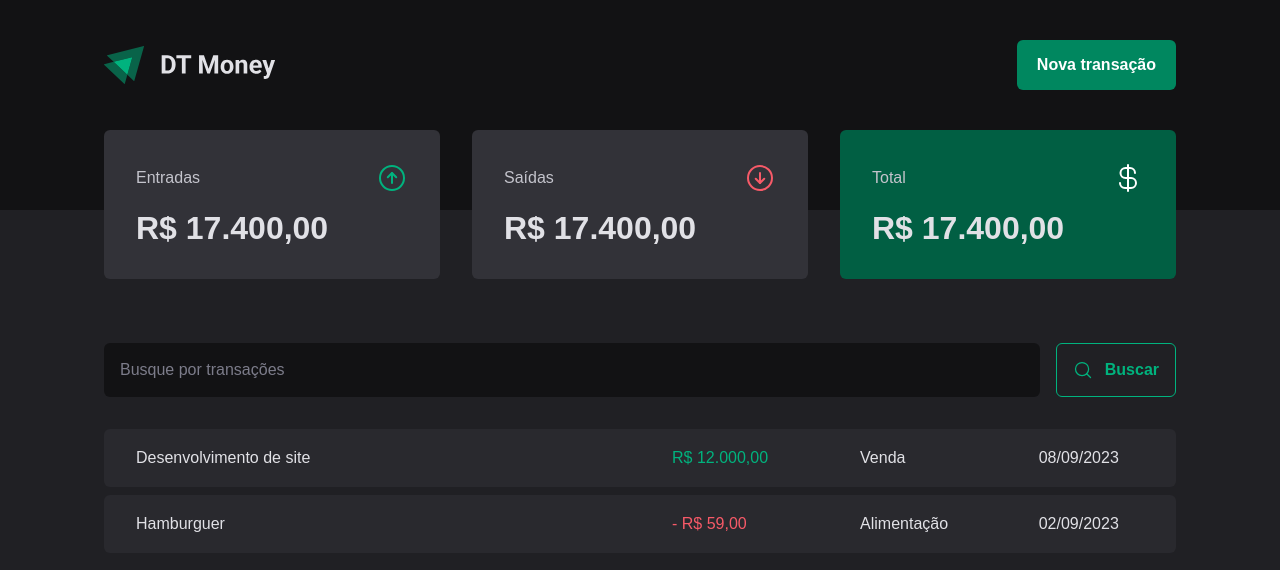
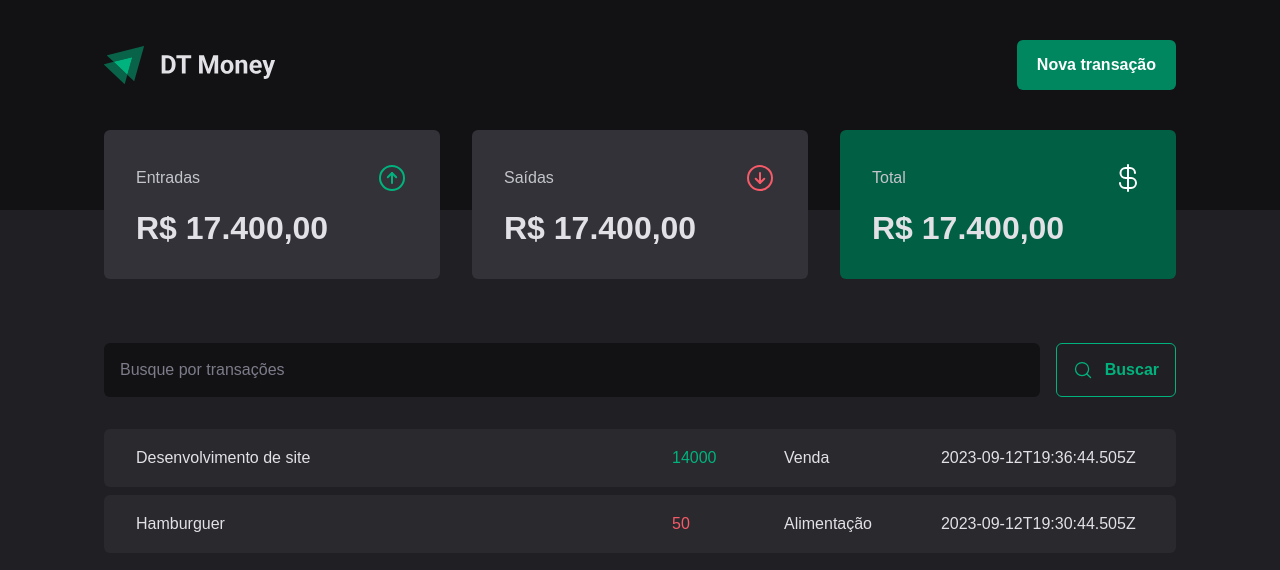
Before and after one commit to caiofelipe97/ignite-dt-money, a React (Vite) app: page / in a window 1280 px wide. Shown: the top 570 px of the page. Built offline with nearby package versions, Linux system fonts and the light colour scheme; data requests are answered from the project's data file.

Commit message:
Create HTTP request to get the transactions

```diff
--- a/src/pages/Transactions/index.tsx
+++ b/src/pages/Transactions/index.tsx
@@ -1,3 +1,4 @@
+import { useEffect, useState } from "react";
 import { Header } from "../../components/Header";
 import { Summary } from "../../components/Summary";
 import { SearchForm } from "./components/SearchForm";
@@ -7,7 +8,29 @@
   TransactionsTable,
 } from "./styles";
 
+interface Transaction {
+  id: number;
+  description: string;
+  type: "income" | "outcome";
+  price: number;
+  category: string;
+  createdAt: string;
+}
+
 export function Transactions() {
+  const [transactions, setTransactions] = useState<Transaction[]>([]);
+
+  async function loadTransactions() {
+    const response = await fetch("http://localhost:3000/transactions");
+    const data = await response.json();
+    setTransactions(data);
+    console.log(data);
+  }
+
+  useEffect(() => {
+    loadTransactions();
+  }, []);
+
   return (
     <div>
       <Header />
@@ -16,22 +39,18 @@
         <SearchForm />
         <TransactionsTable>
           <tbody>
-            <tr>
-              <td width="50%">Desenvolvimento de site</td>
-              <td>
-                <PriceHighlight variant="income">R$ 12.000,00</PriceHighlight>
-              </td>
-              <td>Venda</td>
-              <td>08/09/2023</td>
-            </tr>
-            <tr>
-              <td width="50%">Hamburguer</td>
-              <td>
-                <PriceHighlight variant="outcome">- R$ 59,00</PriceHighlight>
-              </td>
-              <td>Alimentação</td>
-              <td>02/09/2023</td>
-            </tr>
+            {transactions.map((transaction) => (
+              <tr key={transaction.id}>
+                <td width="50%">{transaction.description}</td>
+                <td>
+                  <PriceHighlight variant={transaction.type}>
+                    {transaction.price}
+                  </PriceHighlight>
+                </td>
+                <td>{transaction.category}</td>
+                <td>{transaction.createdAt}</td>
+              </tr>
+            ))}
           </tbody>
         </TransactionsTable>
       </TransactionsContainer>
```
